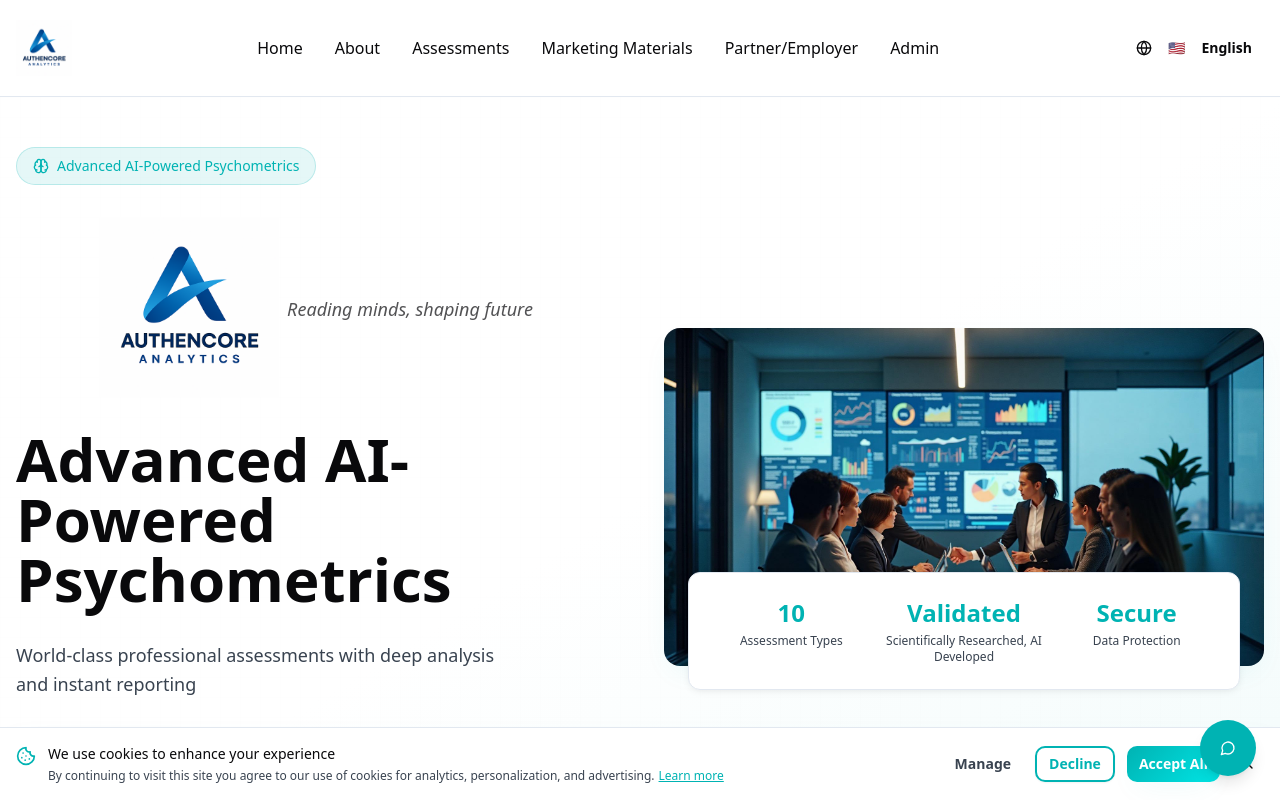
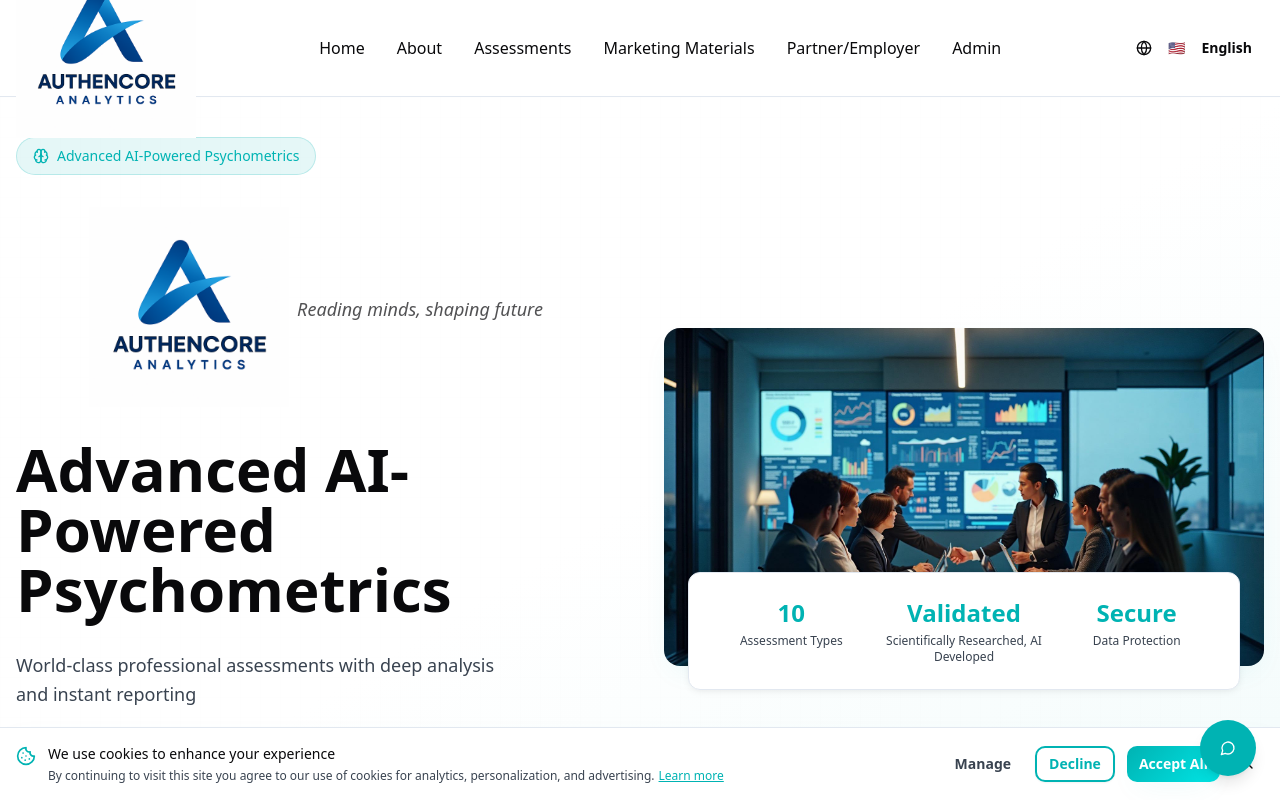
Before and after one commit to mantoun59/Authencore-Analytics-, a React (Vite) app: page / in a window 1280 px wide. Shown: the top 800 px of the page. Built offline with nearby package versions, Linux system fonts and the light colour scheme.

Commit message:
Increase header logo size
Increase the size of the logo in the header to 180px.

```diff
--- a/src/components/LogoDisplay.tsx
+++ b/src/components/LogoDisplay.tsx
@@ -16,9 +16,9 @@ const LogoDisplay: React.FC<LogoDisplayProps> = ({
 
   // Size mapping for images - updated for header
   const sizeClasses = {
-    sm: 'h-8',
-    md: 'h-14 w-auto max-w-[180px]',
-    lg: 'w-[180px] h-auto'
+    sm: 'h-12 w-auto max-w-[120px]',
+    md: 'w-[180px] h-auto',
+    lg: 'w-[200px] h-auto'
   };
 
   return (
```
